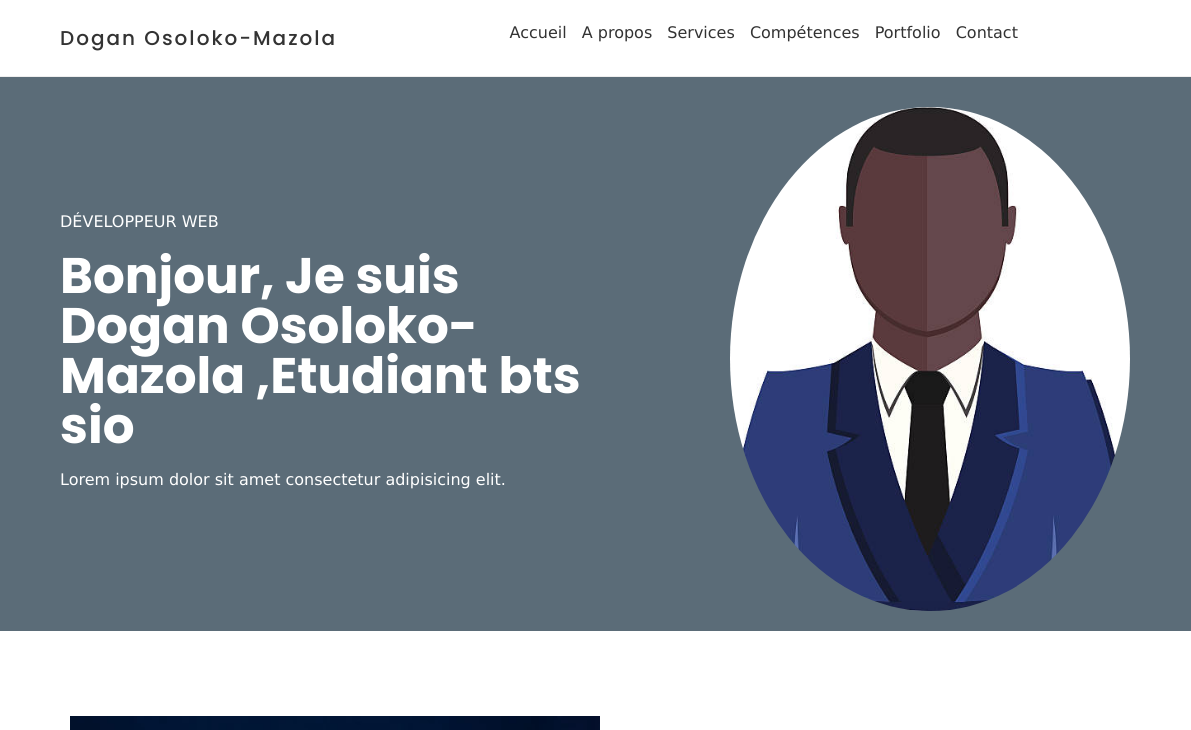
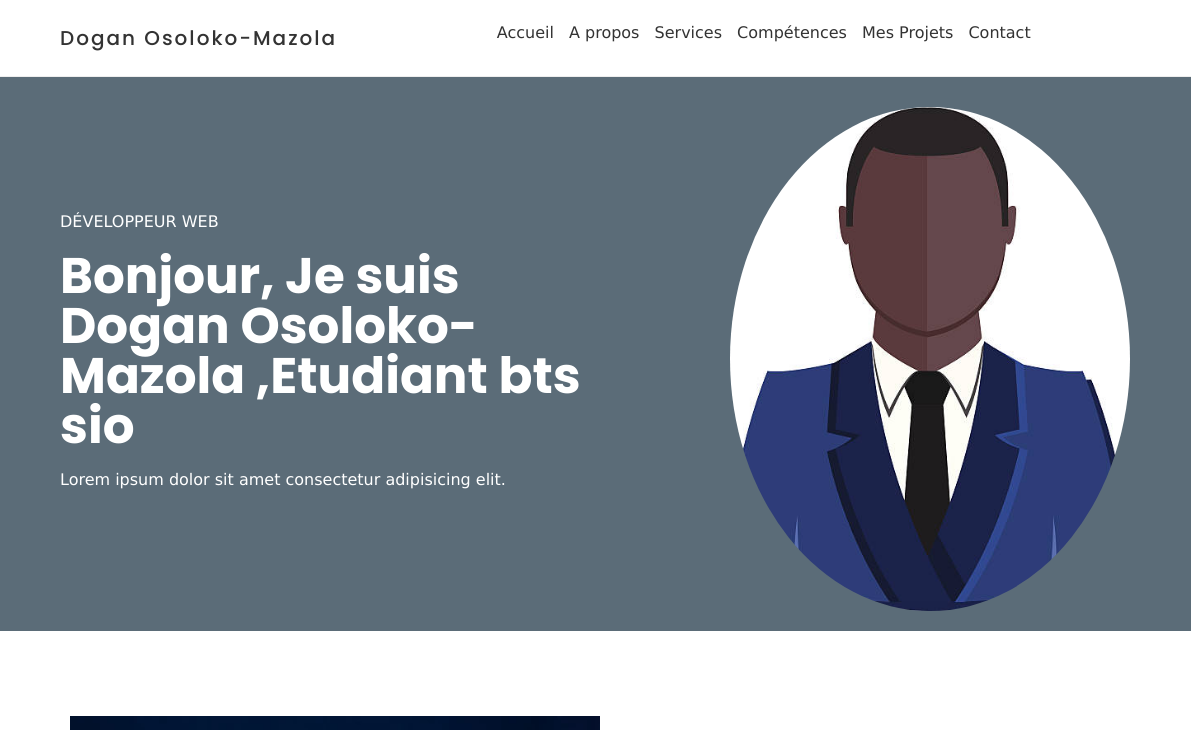
Before and after one commit to DoganOSM/BTS, a plain HTML site: page index.html in a window 1280 px wide. Shown: the top 730 px of the page, 0-1191 px from the left. Drawn offline with Linux system fonts and the light colour scheme.

Commit message:
Update index.html

```diff
--- a/index.html
+++ b/index.html
@@ -30,7 +30,7 @@
           <li><a href="#about">A propos</a></li>
           <li><a href="#services">Services</a></li>
           <li><a href="#skills">Compétences</a></li>
-          <li><a href="#portfolio">Portfolio</a></li>
+          <li><a href="#portfolio">Mes Projets</a></li>
           <li><a href="#contact">Contact</a></li>
         </ul>
       </nav>
```
